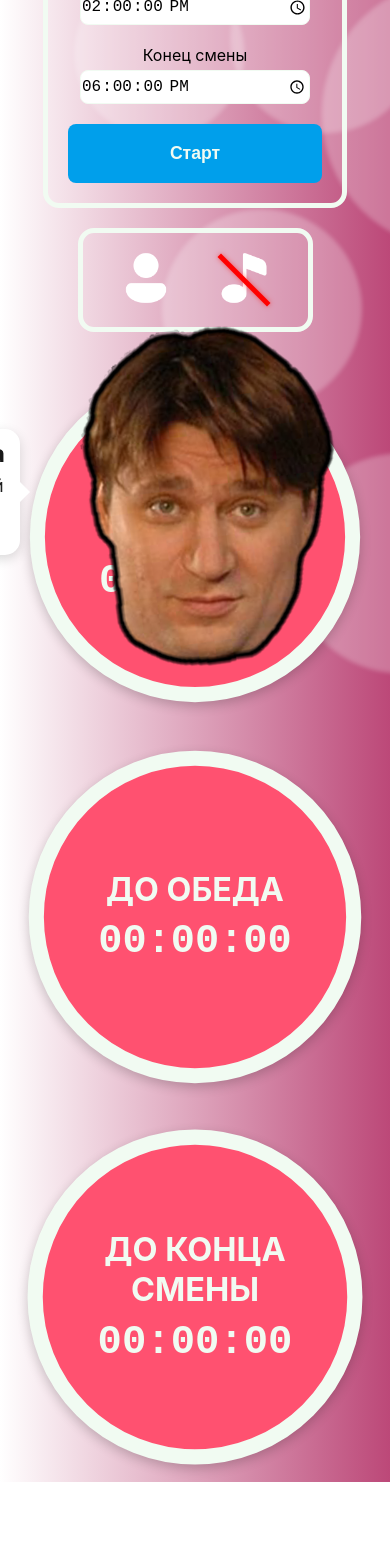
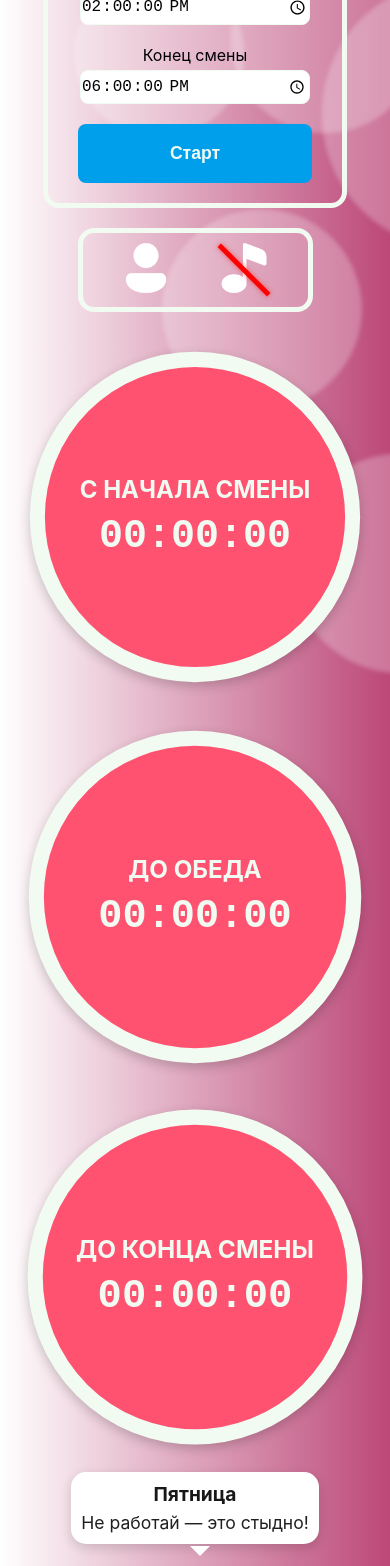
Before and after one commit to DirectedByDebil/BukinTimer, a React (Create React App) app in the folder bukintimer/: page / in a window 390 px wide. Shown: the part 160-1726 px from the top of the page. Before the commit the page ends 1642 px from the top, so only its background shows below. Built offline with nearby package versions, Linux system fonts and the light colour scheme.

Commit message:
feat(ui): added adaptive screen to the main menu, added new quotes, edited some styles.

```diff
--- a/bukintimer/src/components/InstallationBlock/installationblock.css
+++ b/bukintimer/src/components/InstallationBlock/installationblock.css
@@ -8,6 +8,8 @@
     margin: 20px auto;
     border: solid 5px var(--white);
     border-radius: 16px;
+    justify-content: center;
+    align-items: center;
 }
 
 .install-block__label{
@@ -68,6 +70,12 @@
         width: 70%;
         grid-template-columns: repeat(1, 1fr);
     }
+
+    .install-block__startButton{
+        width: 92%;
+        margin: 0 auto;
+        justify-self: center;
+    }
 }
 
 @media (max-width: 700px) {
--- a/bukintimer/src/components/ModalWindowPersons/modalwindowpersons.css
+++ b/bukintimer/src/components/ModalWindowPersons/modalwindowpersons.css
@@ -184,8 +184,6 @@
     text-align: center;
 }
 
-
-/* Адаптация для мобильных устройств */
 @media (max-width: 768px) {
     .modalWindow__content {
         width: 95%;
--- a/bukintimer/src/components/MusicPersonBlock/musicpersonblock.css
+++ b/bukintimer/src/components/MusicPersonBlock/musicpersonblock.css
@@ -1,5 +1,5 @@
 .page-wrapper {
-    position: relative; /* это нужно, чтобы absolute внутри было относительно страницы */
+    position: relative;
 }
 
 .music-person-block {
@@ -37,5 +37,6 @@
         position: static;
         margin: 20px auto;
         width: 50%;
+        padding: 5px 15px;
     }
 }
--- a/bukintimer/src/components/QuotesBlock/quotesblock.css
+++ b/bukintimer/src/components/QuotesBlock/quotesblock.css
@@ -1,7 +1,5 @@
 .quotes-block {
-position: fixed;
-bottom: 0;
-right: 0;
+    justify-content: end;
     z-index: 2;
     display: flex;
     flex-direction: row;
@@ -12,10 +10,10 @@ box-sizing: border-box;
 }
 
 .quotes-block__avatar {
-width: 350px;
+    width: 340px;
     height: auto;
     user-select: none;
-padding: 10px;
+    margin: 10px 15px;
     object-fit: contain;
     max-height: 100%;
     transition: all 0.3s ease-in-out;
@@ -28,9 +26,9 @@ transition: all 0.3s ease-in-out;
 .quotes-block__speech-bubble {
     position: relative;
     background: white;
-padding: 10px 15px;
+    padding: 10px;
     border-radius: 15px;
-margin-bottom: 10px;
+    margin: 10px;
     max-width: 550px;
     width: fit-content;
     white-space: normal;
@@ -57,13 +55,49 @@ border-bottom: 10px solid transparent;
 .quotes-block__label-day {
     font-weight: bold;
     user-select: none;
-font-size: 24px;
+    font-size: clamp(1.2rem, 1.2vw, 2.0rem);
     color: rgb(24, 24, 24);
 }
 
 .quotes-block__label-quote {
-font-size: 18px;
+    font-size: clamp(1.1rem, 1.0vw, 1.8rem);
     user-select: none;
     color: rgb(32, 32, 32);
     line-height: 1.3;
 }
+
+@media (max-width: 768px) {
+    .quotes-block__avatar{
+        width: 300px;
+    }
+}
+
+@media (max-width: 700px) {
+    .quotes-block__avatar{
+        width: 240px;
+    }
+}
+
+@media (max-width: 480px) {
+    .quotes-block__avatar{
+        width: 200px;
+    }
+
+    .quotes-block{
+        flex-direction: column;
+        align-items: center;
+        justify-content: center;
+    }
+
+    .quotes-block__speech-bubble{
+        margin: 10px 20px;
+        text-align: center;
+    }
+
+    .quotes-block__speech-bubble::after{
+        top: 95%;
+        left: 50%;
+        right: auto;
+        transform: rotate(90deg);
+    }
+}
--- a/bukintimer/src/components/TimerBlock/timerblock.css
+++ b/bukintimer/src/components/TimerBlock/timerblock.css
@@ -1,5 +1,5 @@
 .timer-block {
-    margin-top: 5%;
+    margin-top: 1%;
     display: flex;
     flex-direction: column;
     align-items: center;
@@ -37,7 +37,7 @@
 }
 
 .timer-label {
-    font-size: 40px;
+    font-size: clamp(1.5rem, 1.8vw, 2.0rem);
     font-weight: bold;
     margin-bottom: 10px;
     text-align: center;
@@ -84,25 +84,7 @@
         height: 300px;
     }
 
-    .timer-label {
-        font-size: 32px;
-    }
-
     .timer-value {
         font-size: 40px;
     }
 }
-
-/* планшеты */
-@media (max-width: 840px) {
-
-}
-
-/* телефоны */
-@media (max-width: 700px) {
-
-}
-
-@media (max-width: 620px) {
-
-}
--- a/bukintimer/src/quotesLogic/persons.js
+++ b/bukintimer/src/quotesLogic/persons.js
@@ -47,7 +47,12 @@ export const personsQuotes = {
         'Мы здесь не благотворительное общество. Каждый доллар, который приходит, каждый цент — он должен быть объяснён. Даже если объяснение — это молчание. Молчание — это тоже документ.',
     ],
 
-    'Roman': ['Порублю, суки!'],
+    'Roman': [
+        'Вам говорят: «Работа не волк, в лес не убежит». А я вам скажу так: волк-то не убежит, но он может укусить за одно место, если вы будете сидеть сложа руки! Мой знакомый таксист всегда говорил: «Чтоб жизнь медом не казалась, надо этот мед сначала заработать!» Он, правда, потом ушел в пчеловоды. Но суть вы поняли.',
+        'Все строится на планах. Как говорил мой друг-снабженец: «Хочешь рассмешить Бога — расскажи ему свои планы на завтра». Поэтому мы всегда пишем три списка: план А, план Б и план «ой, всё!». И знаете, чаще всего срабатывает именно третий, но с элементами первых двух. Это и есть высший пилотаж!',
+        'Коллектив — он как джаз-бэнд. Один начинает импровизировать, второй подхватывает, а третий думает: «А на каком, простите, инструменте я играю?» Главное — не играть в молчанку. Помните, как в том анекдоте: «Настоящий мужчина не тот, кто может крикнуть “По коням!”, а тот, кто может шепотом сказать “Ребята, кони кончились...”». Вот это командная работа!',
+        'сложная задача — это как неуклюжий танец с дамой на банкете. Если не знаете точных движений — импровизируйте, но так, чтобы все думали, что это новый тренд! А если упадёте — вставайте с улыбкой и скажите, что проверяли пол на прочность. Всё есть пиар, как говорила моя пресс-секретарь, пока не ушла в монастырь... молчать. Но это уже совсем другая история!'
+    ],
 
     'Ganvest': ['Господа, прошу меня простить... Я закурю-с?']
 };
@@ -131,10 +136,26 @@ export const progressPersonsQuotes = {
     },
 
     'Roman': {
-        'Before work':['Да я советский шпион!'],
-        'Before lunch':['Стрелял вслепую'],
-        'After lunch':['Осьминог стучит...'],
-        'After work':['Вот же сволочь усатая']
+        'Before work':[
+            'Доброе утро! Помните, как говорил мой сосед-оптимист, выходя на пробежку в ливень: "Если день начинается мокро — значит, закончится блестяще!" Так что натягиваем непромокаемый оптимизм и — вперёд!',
+            'План на день — это как утренняя гимнастика: если не сделаешь — весь день ощущение, что ты что-то забыл. А забыл-то ты себя самого в постели! Так что пять минут на план — и вы уже чемпион!',
+            'Кофе? Прекрасно! Но как поговаривал мой тесть: "Кофе бодрит тело, а доброе слово — душу". Так что я вам: "Доброе утро!" А вы мне... потом отчёт. Шучу. Но не совсем.'
+        ],
+        'Before lunch':[
+            'Вижу, кипит работа! Как шептал мой бухгалтер, глядя на калькулятор: "Главное — чтобы кипело, но не выкипало". Так что сохраняем градус, но без перегрева!',
+            'Если задача не решается — отойдите на шаг. Как делал мой друг-фокусник, когда не мог достать кролика из шляпы: брал паузу, зрителям казалось — это часть шоу, а он просто искал запасного кролика!',
+            'До обеда — как до финиша первой половинки матча. Надо выложиться, но так, чтобы на вторую хватило сил. А то будет как у того футболиста, который забил все голы до перерыва, а после — нёс мяч в раздевалку, думая, что игра окончена!'
+        ],
+        'After lunch':[
+            'Обед усвоен? Отлично. Теперь, как говорил мой преподаватель, "знания нужно закреплять практикой, а борщ — горизонтальным положением". Но мы пойдём другим путём — творческим!',
+            'Послеобеденный спад — это не враг, это союзник. Он заставляет искать нестандартные ходы. Как парень, который искал тихий уголок поспать, а нашёл склад неучтённых офисных стульев. Герой дня!',
+            'Тяжело? Вспомните мудрость моего деда-сапожника: "Когда сапог жмёт, кажется, что весь мир тесен. Но иногда достаточно развязать шнурок!" Может, не "давить" на задачу, а "развязать" её?'
+        ],
+        'After work':[
+            'В конце рабочего дня надо подводить черту. Но не жирную, а пунктирную — чтобы завтра было понятно, с чего продолжать. Мой первый продюсер любил повторять: «Не важно, как сильно ты пел, важно — сколько кассовых сборов». А я всегда ему отвечал: «Не важно, сколько сборов, важно — остался ли ты после концерта собой... и с деньгами в кармане». В общем, коллеги, любите искусство в себе, а не себя в искусстве. И вовремя сдавайте отчеты! Удачи! И поменьше вам невыполнимых планов!',
+            'Уходите с работы, как гость с хорошей вечеринки: с благодарностью и чувством, что всё было не зря. И главное — без чужих тапочек в руках!',
+            'Свободны! Как говаривал мой приятель-диджей, заканчивая сет: "Я отработал своё, теперь ваша очередь нести светлое в массы... или хотя бы до дома". Отдыхайте достойно!'
+        ]
     },
 
     'Ganvest': {
```
Lines whose indentation alone changed are shown as unchanged.
